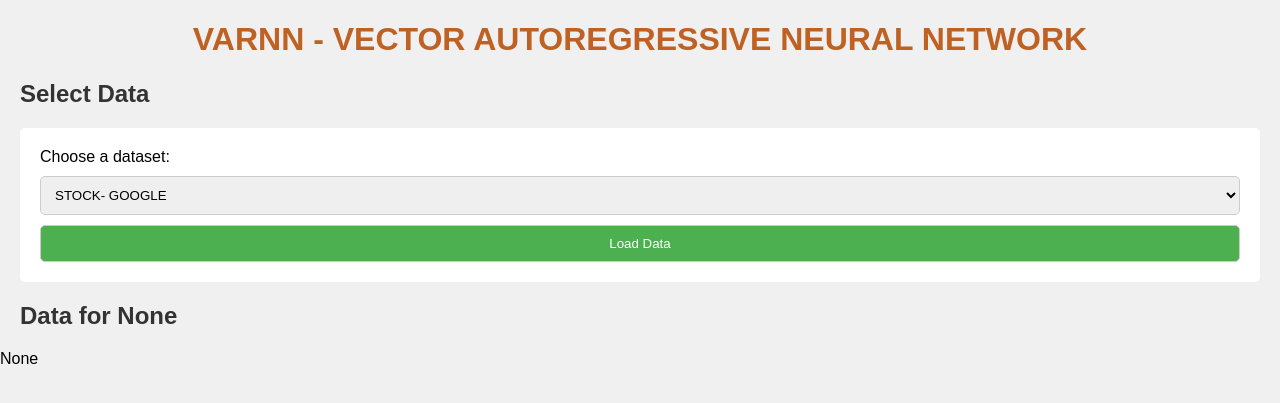
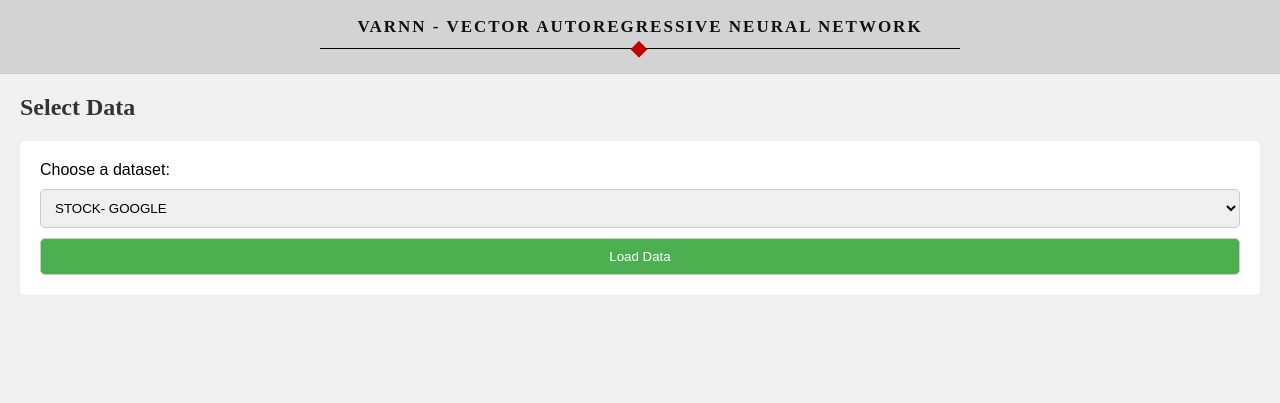
Before and after one commit to lonGDiBo/Multi_Dataset_Time_Series_Models, a Flask app: page /data in a window 1280 px wide. Shown: the top 403 px of the page. Run offline with Flask 3, Linux system fonts and the light colour scheme.

Commit message:
update theme main

```diff
--- a/templates/login.html
+++ b/templates/login.html
@@ -3,6 +3,7 @@
 
 <head>
     <title>Welcome</title>
+    <link rel="icon" href="static/images/logo-design.png">
     <style>
         .nine h1 {
             text-align: center;
@@ -170,10 +171,6 @@
 
     </div>
     <button id="close-welcome-message">Continue</button>
-    <!-- <h1> KL </h1>
-        <p> Xây dựng mô hình dự báo cho chuỗi thời gian đa biến áp dụng Vector Autoregressive Neural Network (VARNN)
-        </p> -->
-
     <div id="loading">
         <div class="spinner"></div>
     </div>
--- a/templates/main.html
+++ b/templates/main.html
@@ -2,7 +2,8 @@
 <html>
 
 <head>
-    <title>VARNN MODEL - 🕹</title>
+    <title> Time series prediction | VARNN </title>
+    <link rel="icon" href="static/images/logo-design.png">
     <style>
         body {
             font-family: Arial, sans-serif;
@@ -11,14 +12,73 @@
             background-color: #f0f0f0;
         }
 
-        h1 {
-            color: #be6123;
+        .eleven {
+            background-color: #d3d3d3;
+            position: relative;
+            padding: 3px 0;
+            /* Decrease padding */
+            margin-bottom: 15px;
+            /* Decrease margin-bottom */
+            border-bottom: 1px solid #ccc;
+            z-index: 4;
+            height: fit-content;
+            /* Set height to auto */
+            margin: auto;
+            /* Center the element */
+        }
+
+        .eleven h1 {
+            position: relative;
+            font-size: 17px;
             text-align: center;
+            line-height: 1.5em;
+            padding-bottom: 30px;
+            font-family: "Playfair Display", serif;
+            text-transform: uppercase;
+            letter-spacing: 2px;
+            color: #111;
+            margin-bottom: 0;
+            z-index: 7;
+
+        }
+
+        .eleven h1:before {
+            position: absolute;
+            left: 0;
+            bottom: 21px;
+            width: 50%;
+            /* Giảm chiều rộng xuống 50% */
+            left: 50%;
+            margin-left: -25%;
+            /* Giảm margin-left xuống 25% */
+            height: 1px;
+            content: "";
+            background-color: #020000;
+            z-index: 5;
+        }
+
+        .eleven h1:after {
+            position: absolute;
+            width: 40px;
+            height: 40px;
+            left: 50%;
+            margin-left: -20px;
+            bottom: 5px;
+            content: '\25C6 ';
+            font-size: 22px;
+            line-height: 45px;
+            color: #c50000;
+            font-weight: 400;
+            z-index: 6;
+            display: block;
+            background-color: transparent;
         }
 
         h2 {
             color: #333;
             margin: 20px;
+            font-family: "Playfair Display", serif;
+            font-size: 15;
         }
 
         form {
@@ -27,6 +87,7 @@
             background-color: #fff;
             border-radius: 5px;
         }
+
 
         select,
         input[type="submit"] {
@@ -91,7 +152,9 @@
             justify-content: center;
             align-items: center;
             height: 100vh;
-            margin-top: -100px;
+            margin-top: -130px;
+            margin-bottom: -120px;
+            padding-bottom: 0px;
             /* Adjust this value to your needs */
         }
 
@@ -112,7 +175,9 @@
 </head>
 
 <body>
-    <h1>VARNN - VECTOR AUTOREGRESSIVE NEURAL NETWORK </h1>
+    <div class="eleven">
+        <h1>VARNN - VECTOR AUTOREGRESSIVE NEURAL NETWORK</h1>
+    </div>
     <h2>Select Data</h2>
     <form action="/data" method="post">
         <label for="data">Choose a dataset:</label>
@@ -126,42 +191,28 @@
         <input type="submit" value="Load Data">
     </form>
 
-    <h2>Data for {{stock_name}}</h2>
+    {% if data %}
+    <h2>Data of {{stock_name}}</h2>
     <table id="data-table">
         {{ data | safe }}
     </table>
-    {% if data_loaded %}
+
     <h2>EDA - Exploratory Data Analysis</h2>
     <form id="eda-form" method="POST" action="/eda_column">
-        <!-- Other form elements... -->
         <select id="column-input" name="column">
             {% for column in columns %}
             <option value="{{ column }}">{{ column }}</option>
             {% endfor %}
         </select>
         <input id="visualize-button" type="submit" value="Visual">
-        <p id="selected-column">selected column name:{{column_name}}</p>
+        <p id="selected-column">Select the column: </p>
         <div class="image-container">
-            <img id="plot" src="" alt="Plot">
+            <img id="plot" src="static/images/loading.gif" alt="Plot">
         </div>
     </form>
-
     <script src="https://code.jquery.com/jquery-3.5.1.min.js"></script>
     <script src="https://cdnjs.cloudflare.com/ajax/libs/jquery-elevatezoom/3.0.8/jquery.elevatezoom.min.js"></script>
-    <!-- <script src="https://ajax.googleapis.com/ajax/libs/jquery/3.5.1/jquery.min.js"></script> -->
-
     <script>
-        $(window).on('load', function () {
-            $('#plot').elevateZoom({
-                zoomType: "inner",
-                cursor: "crosshair",
-                zoomWindowFadeIn: 500,
-                zoomWindowFadeOut: 750
-            });
-        });
-    </script>
-    <script>
-
         $(document).ready(function () {
             $("#eda-form").submit(function (e) {
                 e.preventDefault();
@@ -169,15 +220,15 @@
                 console.log('ten cot:', column);
                 $.post("/eda_column", { column: column }, function (data) {
                     // Update part of the page with the returned data
-                    $("#selected-column").text("selected column name: " + data.column_name);
+                    $("#selected-column").text("You have selected column name: " + data.column_name);
                     $("#plot").attr("src", "/static/images/plot.png?" + new Date().getTime());
                 });
             });
         });
     </script>
-    {% endif %}
 
-
+    <h2>Data of {{stock_name}}</h2>
+    {% endif %} <!-- Kết thúc của if load dữ liệu  -->
 </body>
 
 </html>
```
Also changed, not shown: static/styles.css (deleted, +0 -10 lines), static/images/loading.gif (added), static/images/logo-design.png (added).
